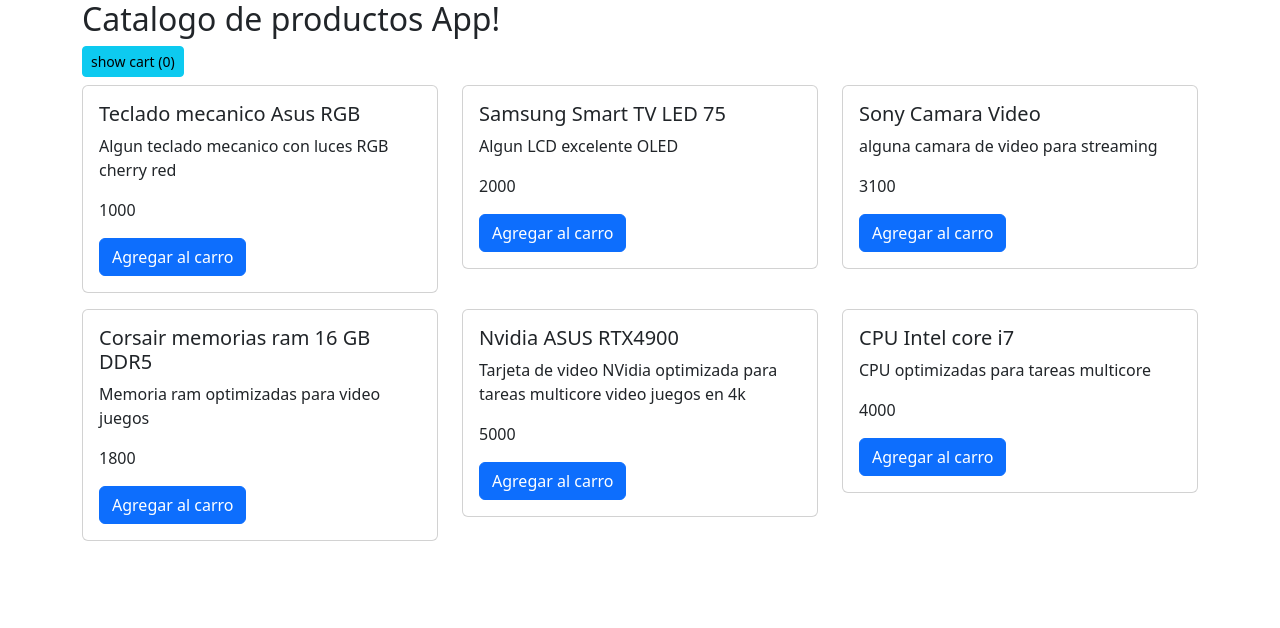
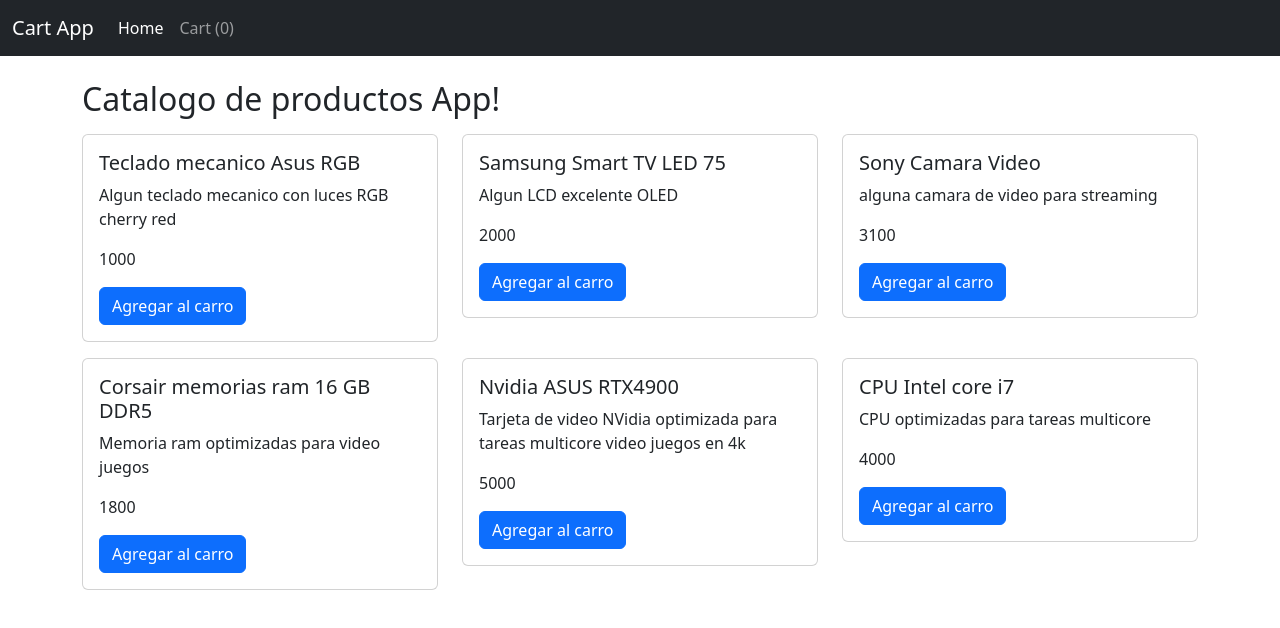
Before and after one commit to ale94/shopping-cart-app, an Angular app: page / in a window 1280 px wide. Shown: the top 628 px of the page. Built offline with nearby package versions, Linux system fonts and the light colour scheme.

Commit message:
feat: navbar implemented

```diff
--- a/src/app/app.component.html
+++ b/src/app/app.component.html
@@ -1,3 +1 @@
-<div class="container">
-  <cart-app />
-</div>
+<cart-app />
--- a/src/app/components/cart-app/cart-app.component.html
+++ b/src/app/components/cart-app/cart-app.component.html
@@ -1,5 +1,6 @@
+<navbar [items]="items" (openEventEmitter)="openCart()"/>
+<div class="container my-4">
   <h2>Catalogo de productos App!</h2>
-<button class="btn btn-info btn-sm" (click)="openCart()">show cart ({{items.length}})</button>
   <div class="row">
     <div [className]="showCart ? 'col-8' : 'col'">
       <catalog [products]="products" (productEventEmitter)="onAddCart($event)" />
@@ -19,3 +20,4 @@
     </div>
     }
   </div>
+</div>
--- a/src/app/components/cart-app/cart-app.component.ts
+++ b/src/app/components/cart-app/cart-app.component.ts
@@ -4,11 +4,12 @@ import { Product } from '../../models/products';
 import { CatalogComponent } from '../catalog/catalog.component';
 import { CartComponent } from '../cart/cart.component';
 import { CartItem } from '../../models/cartItem';
+import { NavbarComponent } from '../navbar/navbar.component';
 
 @Component({
   selector: 'cart-app',
   standalone: true,
-  imports: [CatalogComponent, CartComponent],
+  imports: [CatalogComponent, CartComponent, NavbarComponent],
   templateUrl: './cart-app.component.html',
 })
 export class CartAppComponent implements OnInit {
--- /dev/null
+++ b/src/app/components/navbar/navbar.component.html
@@ -0,0 +1,28 @@
+<nav class="navbar navbar-expand-lg navbar-dark bg-dark">
+  <div class="container-fluid">
+    <a class="navbar-brand" href="#">Cart App</a>
+    <button
+      class="navbar-toggler"
+      type="button"
+      data-bs-toggle="collapse"
+      data-bs-target="#navbarSupportedContent"
+      aria-controls="navbarSupportedContent"
+      aria-expanded="false"
+      aria-label="Toggle navigation"
+    >
+      <span class="navbar-toggler-icon"></span>
+    </button>
+    <div class="collapse navbar-collapse" id="navbarSupportedContent">
+      <ul class="navbar-nav me-auto mb-2 mb-lg-0">
+        <li class="nav-item">
+          <a class="nav-link active" aria-current="page" href="#">Home</a>
+        </li>
+        <li class="nav-item">
+          <a class="nav-link" (click)="openCart()" role="button"
+            >Cart ({{ items.length }})</a
+          >
+        </li>
+      </ul>
+    </div>
+  </div>
+</nav>
--- /dev/null
+++ b/src/app/components/navbar/navbar.component.ts
@@ -0,0 +1,20 @@
+import { Component, EventEmitter, Input, Output } from '@angular/core';
+import { CartItem } from '../../models/cartItem';
+
+@Component({
+  selector: 'navbar',
+  standalone: true,
+  imports: [],
+  templateUrl: './navbar.component.html'
+})
+export class NavbarComponent {
+
+  @Input() items: CartItem[] = [];
+
+  @Output() openEventEmitter = new EventEmitter();
+
+  openCart() {
+    this.openEventEmitter.emit();
+  }
+
+}
```
Lines whose indentation alone changed are shown as unchanged.
